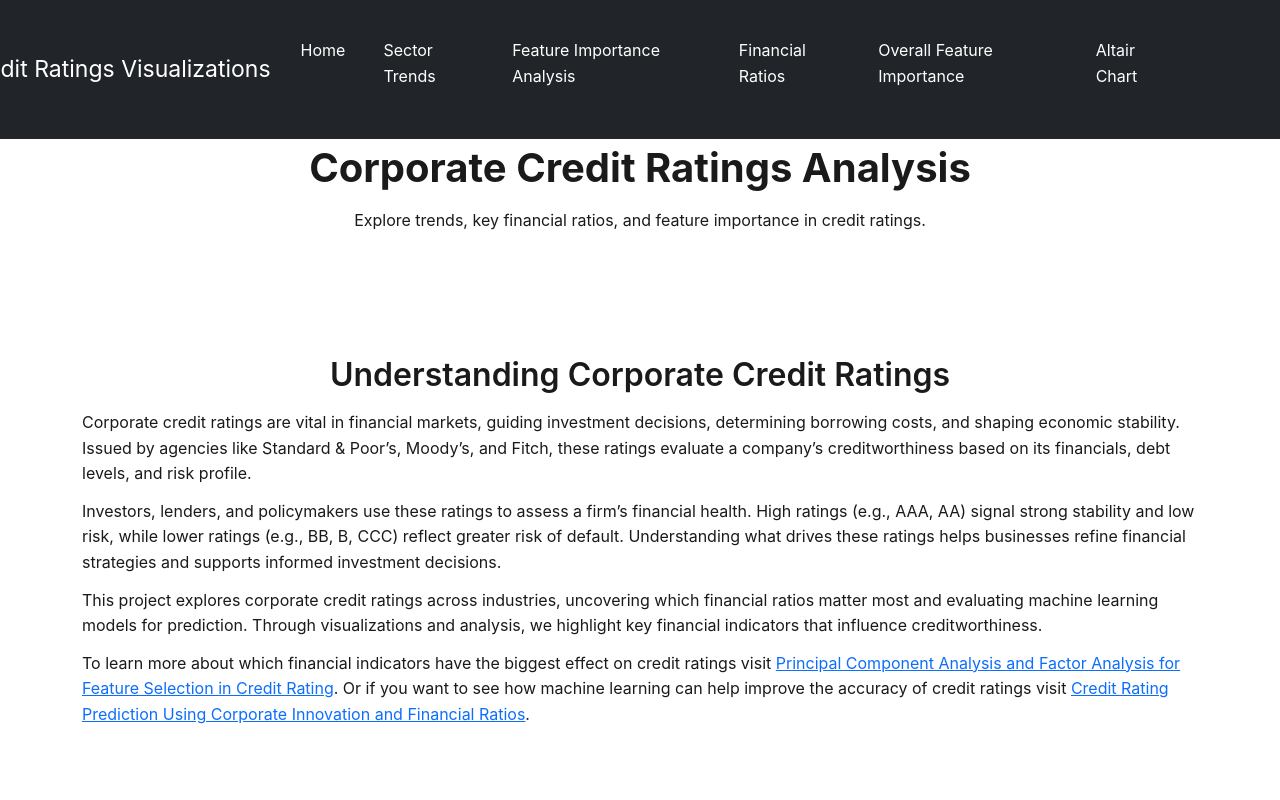
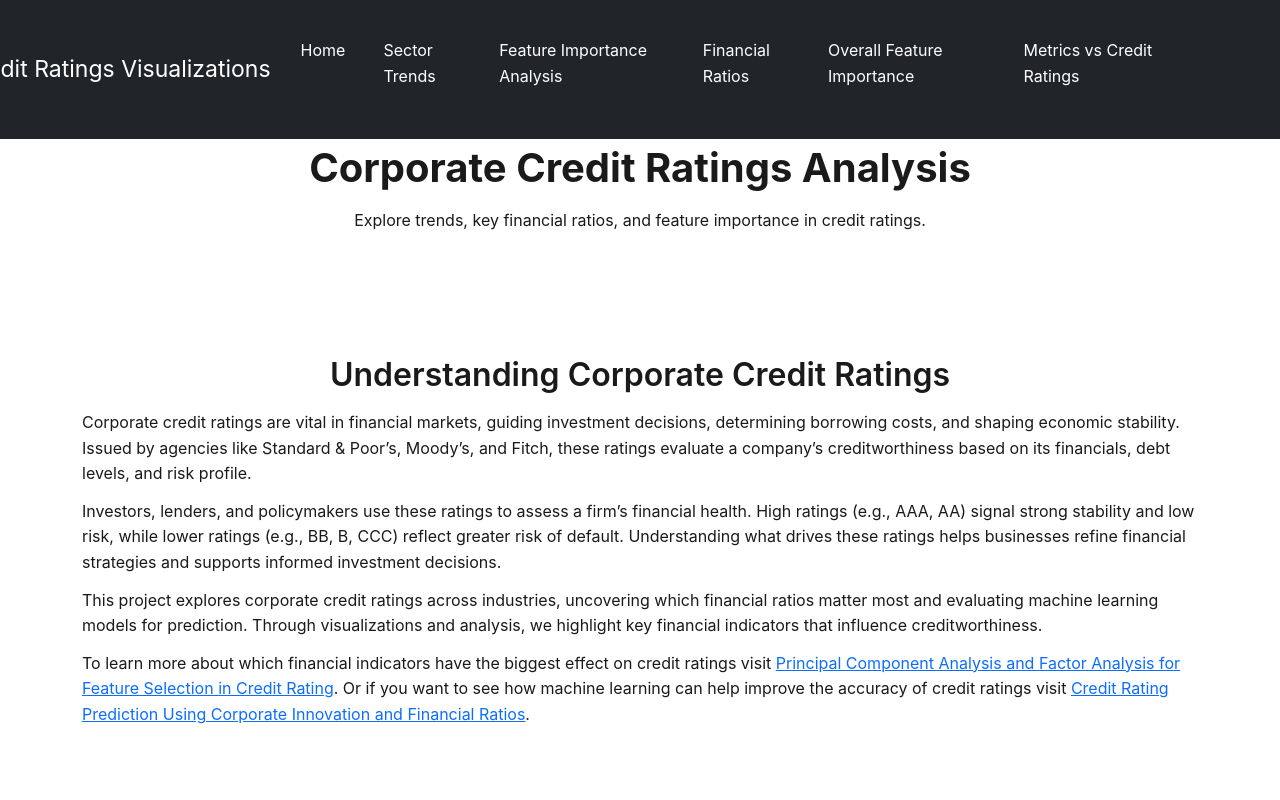
Before and after one commit to Nozomi-Nova/ds4200-team-project, a plain HTML site: page webpage/index.html in a window 1280 px wide. Shown: the top 800 px of the page. Drawn offline with nearby package versions, Linux system fonts and the light colour scheme.

Commit message:
Update nav label to 'Metrics vs Credit Ratings'

```diff
--- a/webpage/index.html
+++ b/webpage/index.html
@@ -35,7 +35,7 @@
                     <li class="nav-item"><a class="nav-link" href="#radarChartSection">Feature Importance Analysis</a></li>
                     <li class="nav-item"><a class="nav-link" href="#financial-ratios">Financial Ratios</a></li>
                     <li class="nav-item"><a class="nav-link" href="#horizontal-bar">Overall Feature Importance</a></li>
-                    <li class="nav-item"><a class="nav-link" href="#altair-chart">Altair Chart</a></li>
+                    <li class="nav-item"><a class="nav-link" href="#altair-chart">Metrics vs Credit Ratings</a></li>
                 </ul>
             </div>
         </div>
```
